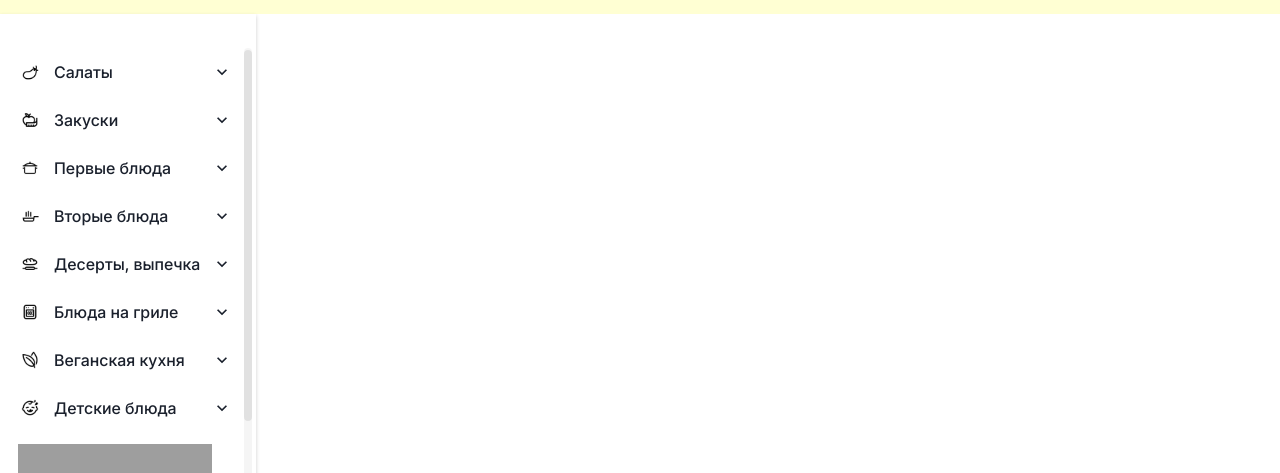
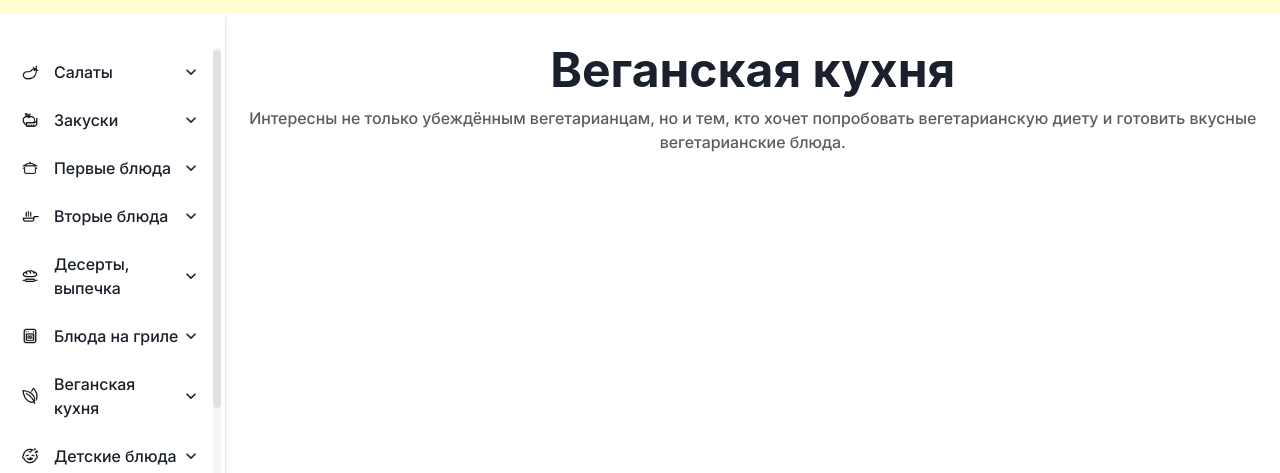
Before and after one commit to ClevertecFrontendLab/joelans, a React (Vite) app: page / in a window 1280 px wide. Shown: the part 318-791 px from the top of the page. Built offline with nearby package versions, Linux system fonts and the light colour scheme; grey boxes are pictures that could not be loaded.

Commit message:
feat(content): add page title component

```diff
--- a/src/app/App.tsx
+++ b/src/app/App.tsx
@@ -1,10 +1,10 @@
 import './App.css';
 
-import { ChakraProvider } from '@chakra-ui/react';
+import { ChakraProvider, Flex } from '@chakra-ui/react';
 
-import Menu from '~/components/Menu';
-
+import Content from '../components/Content';
 import Header from '../components/Header';
+import Menu from '../components/Menu';
 
 const menuCategories = [
     {
@@ -182,7 +182,10 @@ const menuCategories = [
 const App = () => (
     <ChakraProvider>
         <Header />
-        <Menu categories={menuCategories} />
+        <Flex>
+            <Menu categories={menuCategories} />
+            <Content />
+        </Flex>
     </ChakraProvider>
 );
 
--- /dev/null
+++ b/src/components/Content.tsx
@@ -0,0 +1,14 @@
+import { Box } from '@chakra-ui/react';
+
+import PageTitle from './PageTitle';
+
+const Content = () => (
+    <Box margin='0 auto'>
+        <PageTitle
+            title='Веганская кухня'
+            description='Интересны не только убеждённым вегетарианцам, но и тем, кто хочет  попробовать вегетарианскую диету и готовить вкусные  вегетарианские блюда.'
+        />
+    </Box>
+);
+
+export default Content;
--- /dev/null
+++ b/src/components/PageTitle.tsx
@@ -0,0 +1,21 @@
+import { Box, Heading, Text } from '@chakra-ui/react';
+
+interface PageTitleProps {
+    title: string;
+    description?: string;
+}
+
+const PageTitle: React.FC<PageTitleProps> = ({ title, description }) => (
+    <Box my='32px'>
+        <Heading as='h1' fontSize='48px' fontWeight='700' lineHeight='48px' textAlign='center'>
+            {title}
+        </Heading>
+        {description && (
+            <Text mt='12px' fontWeight='500' lineHeight='24px' textAlign='center' color='#000000a3'>
+                {description}
+            </Text>
+        )}
+    </Box>
+);
+
+export default PageTitle;
```
